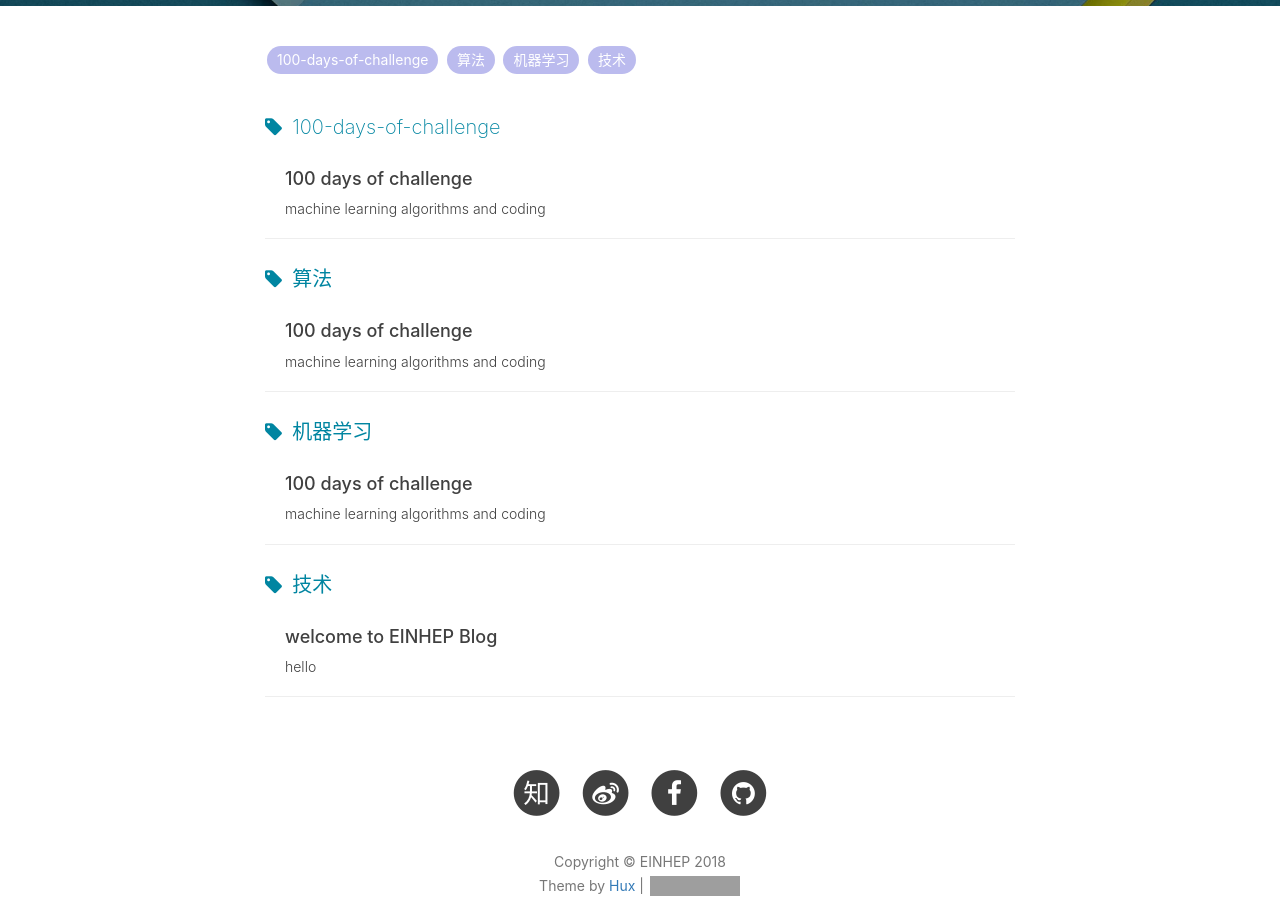
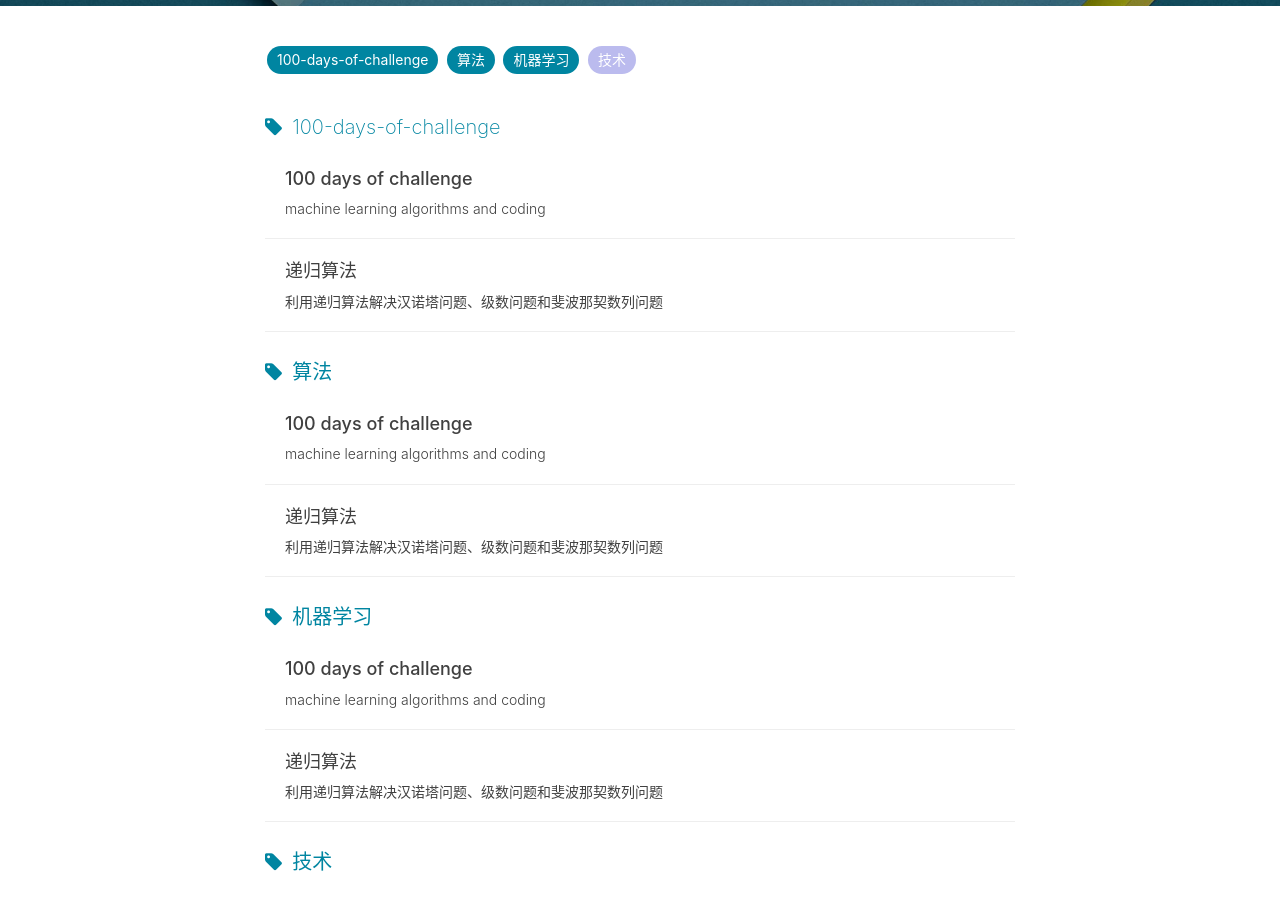
Before and after one commit to einhep/einhep.github.io, a Jekyll site: the page built from tags.html, in a window 1280 px wide and 900 px high, scrolled down 222 px. Built offline with Jekyll 4.4.1, drawn with Linux system fonts in a browser that asks for light colours; nearby versions of some CDN libraries; comment, search, counter and statistics services are not loaded; grey boxes are pictures that could not be loaded.

Commit message:
Update 2018-08-13-100daysofalgorithme-day1.md

```diff
--- a/_posts/2018-08-13-100daysofalgorithme-day1.md
+++ b/_posts/2018-08-13-100daysofalgorithme-day1.md
@@ -1,2 +1,12 @@
-# 利用递归算法解决汉诺塔问题、级数问题和斐波那契数列问题
-## 汉诺塔问题
+---
+layout: post
+title: "递归算法"
+subtitle: "利用递归算法解决汉诺塔问题、级数问题和斐波那契数列问题"
+data: 2018-08-13 21:26:00
+author: "einhep"
+header-img: "img/post-bg-2015"
+tags:
+    - 100-days-of-challenge
+    - 算法
+    - 机器学习
+---
```
